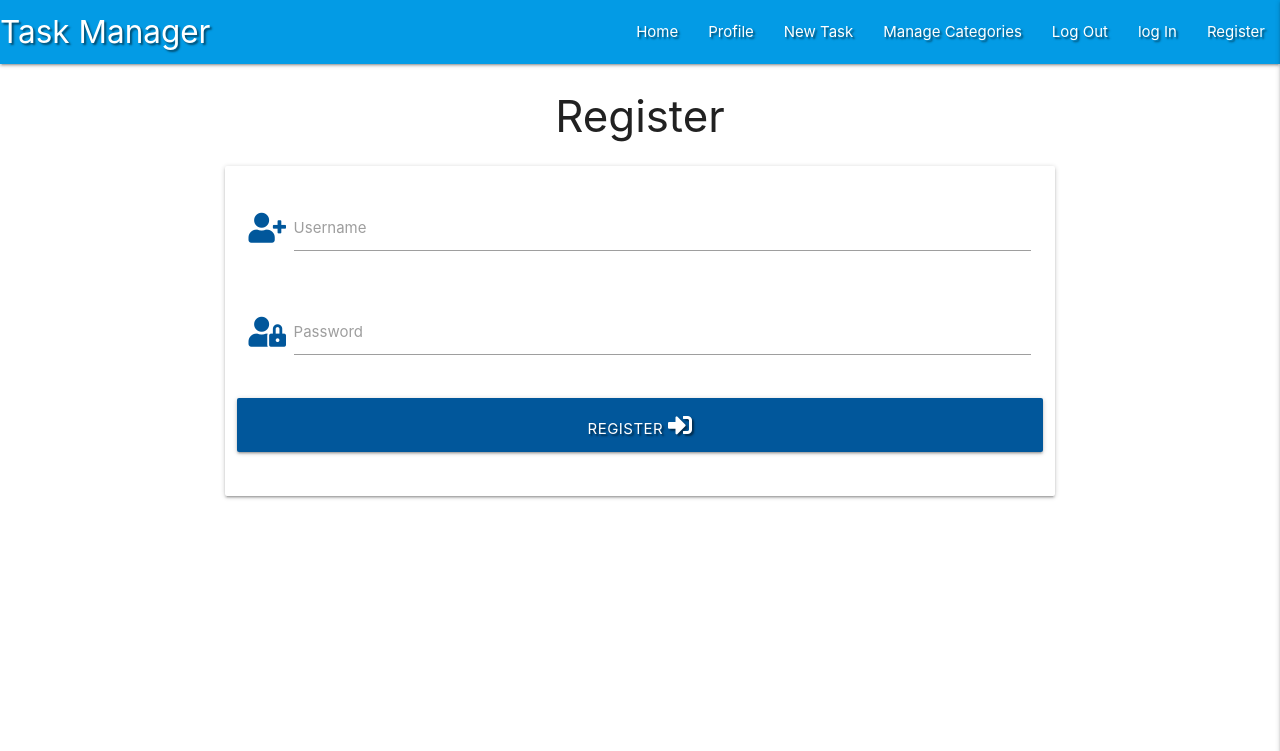
After one commit to darraghogorman37/flask-task-manager-project, a Flask app: page /register in a window 1280 px wide. The commit adds this page. Shown: the top 751 px of the page. Run offline with Flask 2, Linux system fonts and the light colour scheme; some libraries are stand-ins or nearby versions.

Commit message:
Add Register template

```diff
--- a/app.py
+++ b/app.py
@@ -4,6 +4,7 @@ from flask import (
     redirect, request, session, url_for)
 from flask_pymongo import PyMongo
 from bson.objectid import ObjectId
+from werkzeug.security import generate_password_hash, check_password_hash
 if os.path.exists("env.py"):
     import env
 
@@ -23,6 +24,10 @@ def get_tasks():
     tasks = mongo.db.tasks.find()
     return render_template("tasks.html", tasks=tasks)
 
+@app.route("/register", methods=["GET", "POST"])
+def register():
+    return render_template("register.html")
+
 
 if __name__ == "__main__":
     app.run(host=os.environ.get("IP"),
--- a/templates/base.html
+++ b/templates/base.html
@@ -31,7 +31,7 @@
           <li><a href="#">Manage Categories</a></li>
           <li><a href="#">Log Out</a></li>
           <li><a href="#">log In</a></li>
-          <li><a href="#">Register</a></li>
+          <li><a href="{{ url_for('register') }}">Register</a></li>
 
         </ul>
       </div>
@@ -46,12 +46,12 @@
       <li><a href="#">Manage Categories</a></li>
       <li><a href="#">Log Out</a></li>
       <li><a href="#">log In</a></li>
-      <li><a href="#">Register</a></li>
+      <li><a href="{{ url_for('register') }}">Register</a></li>
     </ul>
 
   </header>
 
-  <h1>I'm part of the base template!</h1>
+
     {% block content %}
     {% endblock %}
 
--- /dev/null
+++ b/templates/register.html
@@ -0,0 +1,38 @@
+{% extends "base.html" %}
+{% block content %}
+
+<h3 class="center-align">Register</h3>
+
+<div class="row">
+  <form class="col s12 m8 offset-m2" method="POST" action="{{url_for('register')}}">
+    <div class="card-panel">
+      <!--username-->
+      <div class="row">
+        <div class="input-field col s12">
+          <i class="fas fa-user-plus prefix light-blue-text text-darken-4"></i>
+          <input id="username" name="username" type="text" class="validate">
+          <label for="username">Username</label>
+        </div>
+      </div>
+
+      <!--password-->
+      <div class="row">
+        <div class="input-field col s12">
+          <i class="fas fa-user-lock prefix light-blue-text text-darken-4"></i>
+          <input id="password" name="password" type="password" class="validate">
+          <label for="password">Password</label>
+        </div>
+      </div>
+
+      <!--register-->
+      <div class="row">
+        <button type="submit" class="col s12 btn-large light-blue darken-4 text-shadow">
+          Register <i class="fas fa-sign-in-alt"></i>
+        </button>
+      </div>
+
+    </div>
+  </form>
+</div>
+
+  {% endblock %}
```
